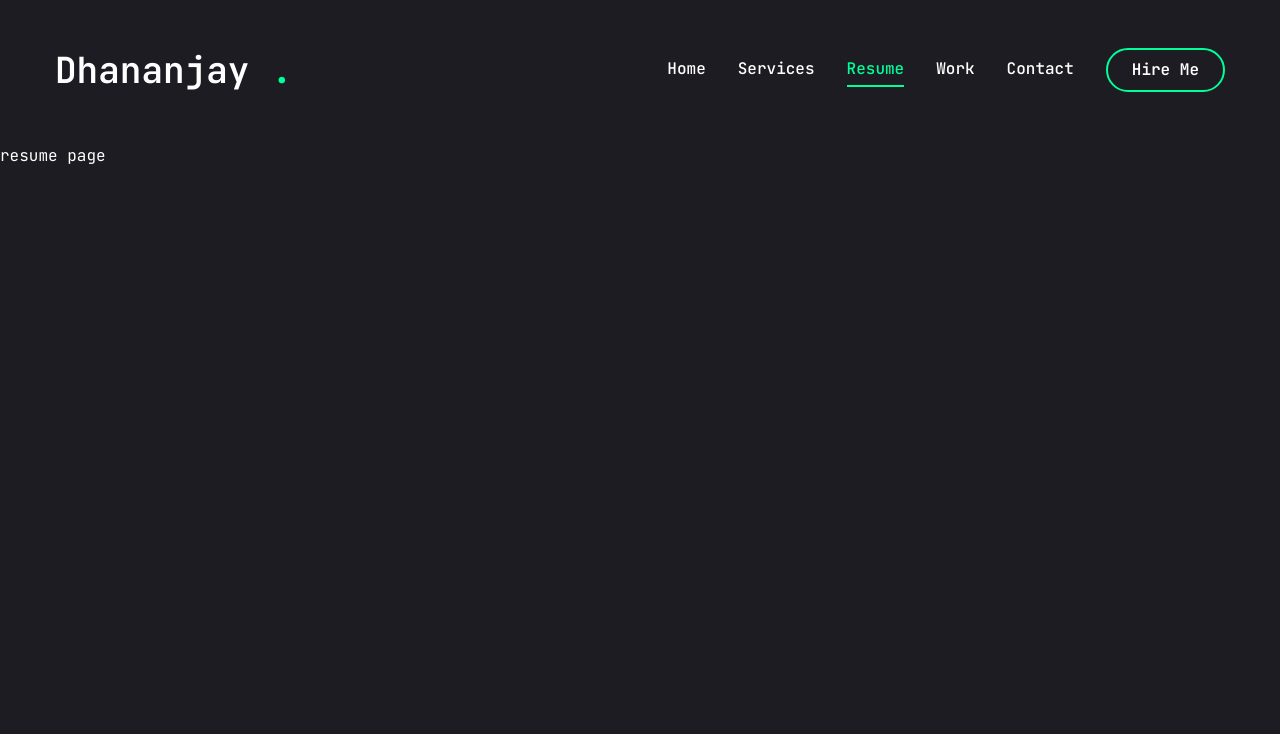
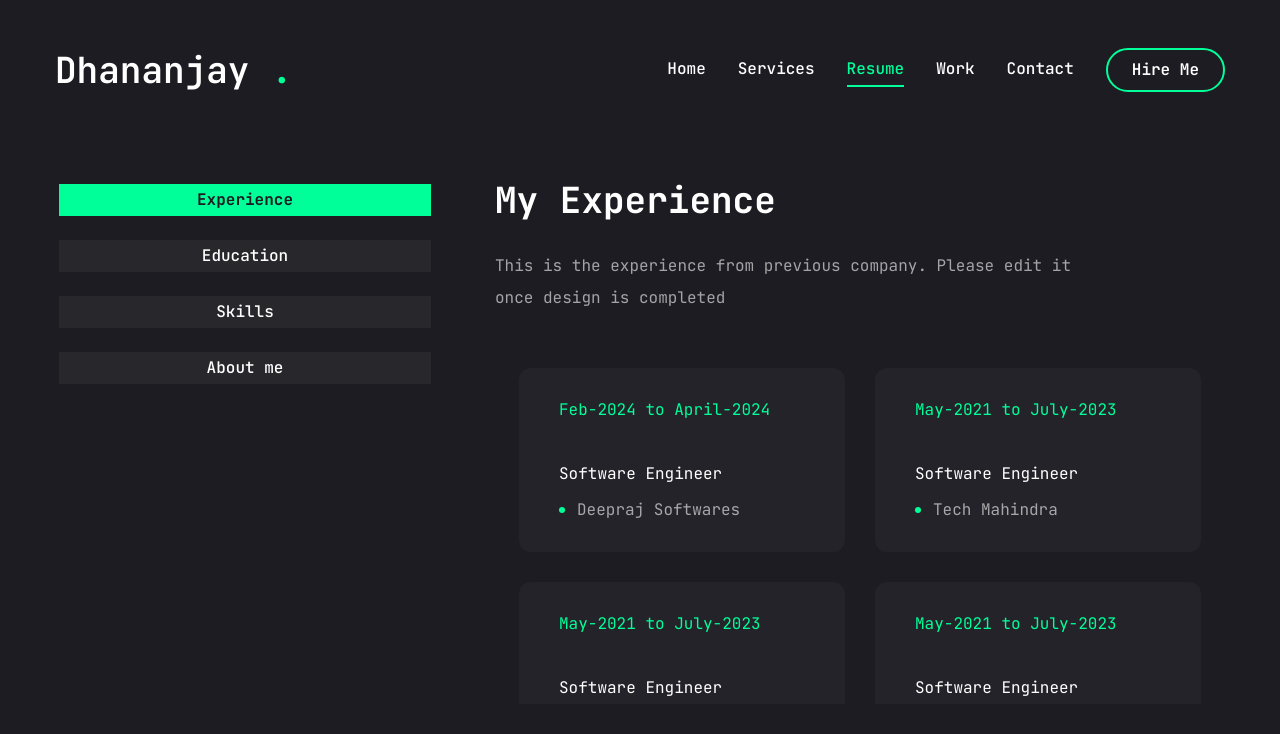
Before and after one commit to d2j1/portfolio, a Next.js app: page /resume in a window 1280 px wide. Shown: the top 734 px of the page. Built offline with nearby package versions, Linux system fonts and the light colour scheme.

Commit message:
resume page completed

```diff
--- a/app/globals.css
+++ b/app/globals.css
@@ -25,4 +25,10 @@
          .text-outline-hover {
            -webkit-text-stroke: 1px #00ff99;
          }
+
+                 .tab-trigger[data-state='active'] {
+                   background-color: white;
+
+                 }
+
   }
--- a/app/resume/page.jsx
+++ b/app/resume/page.jsx
@@ -41,7 +41,7 @@
     },
     {
       fieldName: "Email",
-      fieldValue: "dhananjayjadhav2151@gmail.com",
+      fieldValue: "dhananjayjadhav2151 @gmail.com",
     },
     {
       fieldName: "Language",
@@ -57,13 +57,28 @@
   items: [
     {
       company: "Deepraj Softwares",
-      Position: "Software Engineer",
+      position: "Software Engineer",
       duration: "Feb-2024 to April-2024",
     },
 
     {
       company: "Tech Mahindra",
-      Position: "Software Engineer",
+      position: "Software Engineer",
+      duration: "May-2021 to July-2023",
+    },
+    {
+      company: "Tech Mahindra",
+      position: "Software Engineer",
+      duration: "May-2021 to July-2023",
+    },
+    {
+      company: "Tech Mahindra",
+      position: "Software Engineer",
+      duration: "May-2021 to July-2023",
+    },
+    {
+      company: "Tech Mahindra",
+      position: "Software Engineer",
       duration: "May-2021 to July-2023",
     },
   ],
@@ -77,12 +92,12 @@
   items: [
     {
       institution: "Pune University",
-      degree: "Bachlor of Engineering",
+      degree: "Bachelor of Engineering",
       duration: "Aug-2016 to June-2020",
     },
     {
       institution: "Pune University",
-      degree: "Bachlor of Engineering",
+      degree: "Bachelor of Engineering",
       duration: "Aug-2016 to June-2020",
     },
   ],
@@ -147,7 +162,155 @@
 import { motion } from "framer-motion";
 
 const Resume = () => {
-  return <div>resume page</div>;
+  return (
+    <motion.div
+      initial={{ opacity: 0 }}
+      animate={{
+        opacity: 1,
+        transition: { delay: 2.4, duration: 0.4, ease: "easeIn" },
+      }}
+      className="min-h-[80vh] flex items-center justify-center py-12 xl:py-0 "
+    >
+      <div className="container mx-auto">
+        <Tabs
+          defaultValue="experience"
+          className="flex flex-col xl:flex-row gap-[60px]"
+        >
+          <TabsList className="flex flex-col w-full max-w-[380px] mx-auto xl:mx-0 gap-6">
+            <TabsTrigger value="experience" className="tab-trigger">
+              Experience
+            </TabsTrigger>
+            <TabsTrigger value="education" className="tab-trigger">
+              Education
+            </TabsTrigger>
+            <TabsTrigger value="skills" className="tab-trigger">
+              Skills
+            </TabsTrigger>
+            <TabsTrigger value="about" className="tab-trigger">
+              About me
+            </TabsTrigger>
+          </TabsList>
+          <div className="min-h-[70vh] w-full ">
+            <TabsContent value="experience" className="w-full">
+              <div className="flex flex-col gap-[30px] text-center xl:text-left ">
+                <h3 className="text-4xl font-bold">{experience.title}</h3>
+                <p className="max-w-[600px] text-white/60 mx-auto xl:mx-0">
+                  {experience.description}
+                </p>
+                <ScrollArea className="h-[360px] ">
+                  <ul className="grid grid-cols-1 lg:grid-cols-2 gap-[30px] p-6">
+                    {experience.items.map((item, index) => {
+                      return (
+                        <li
+                          key={index}
+                          className="bg-[#232329] h-[184px] py-6 px-10 rounded-xl flex flex-col justify-center items-center lg:items-start gap-1"
+                        >
+                          <span className="text-accent max-w-[260px] min-h-[60px] text-center lg:text-left ">
+                            {item.duration}
+                          </span>
+                          <h3>{item.position}</h3>
+                          <div className="flex items-center gap-3 ">
+                            <span className="w-[6px] h-[6px] rounded-full bg-accent"></span>
+                            <p className="text-white/60">{item.company}</p>
+                          </div>
+                        </li>
+                      );
+                    })}
+                  </ul>
+                </ScrollArea>
+              </div>
+            </TabsContent>
+
+            <TabsContent value="education" className="w-full">
+              <div className="flex flex-col gap-[30px] text-center xl:text-left ">
+                <h3 className="text-4xl font-bold">{education.title}</h3>
+                <p className="max-w-[600px] text-white/60 mx-auto xl:mx-0">
+                  {education.description}
+                </p>
+                <ScrollArea className="h-[360px] ">
+                  <ul className="grid grid-cols-1 lg:grid-cols-2 gap-[30px] p-6">
+                    {education.items.map((item, index) => {
+                      return (
+                        <li
+                          key={index}
+                          className="bg-[#232329] h-[184px] py-6 px-10 rounded-xl flex flex-col justify-center items-center lg:items-start gap-1"
+                        >
+                          <span className="text-accent max-w-[260px] min-h-[60px] text-center lg:text-left ">
+                            {item.duration}
+                          </span>
+                          <h3>{item.degree}</h3>
+                          <div className="flex items-center gap-3 ">
+                            <span className="w-[6px] h-[6px] rounded-full bg-accent"></span>
+                            <p className="text-white/60">{item.institution}</p>
+                          </div>
+                        </li>
+                      );
+                    })}
+                  </ul>
+                </ScrollArea>
+              </div>
+            </TabsContent>
+
+            <TabsContent value="skills" className="w-full h-full">
+              <div className="flex flex-col gap-[30px]">
+                <div className="flex flex-col gap-[30px] text-center xl:text-left ">
+                  <h3 className="text-4xl font-bold">{skills.title}</h3>
+                  <p className="max-w-[600px] text-white/60 mx-auto xl:mx-0">
+                    {skills.description}
+                  </p>
+                </div>
+                <ul className="grid grid-cols-2 sm:grid-cols-3 md:grid-cols-4 gap-4 xl:gap[30px] ">
+                  {skills.skillList.map((item, index) => {
+                    return (
+                      <li key={index}>
+                        <TooltipProvider delayDuration={100}>
+                          <Tooltip>
+                            <TooltipTrigger className="w-full h-[150px] bg-[#232329] rounded-xl flex justify-center items-center group">
+                              <div className="text-6xl group-hover:text-accent transition-all duration-300">
+                                {item.icon}
+                              </div>
+                            </TooltipTrigger>
+                            <TooltipContent>
+                              <p className="capitalize">{item.name}</p>
+                            </TooltipContent>
+                          </Tooltip>
+                        </TooltipProvider>
+                      </li>
+                    );
+                  })}
+                </ul>
+              </div>
+            </TabsContent>
+
+            <TabsContent
+              value="about"
+              className="w-full text-center xl:text-left "
+            >
+              <div className="flex flex-col gap-[30px]">
+                <h3 className="text-4xl font-bold ">{about.title}</h3>
+                <p className="max-w-[600px] text-white/60 mx-auto xl:mx-0">
+                  {about.description}
+                </p>
+                <ul className="grid grid-cols-1 xl:grid-cols-2 gap-y-6 max-w-[620px] mx-auto xl:mx-0">
+                  {about.info.map((item, index) => {
+                    return (
+                      <li
+                        key={index}
+                        className="flex items-center justify-center xl:justify-start gap-4 "
+                      >
+                        <span className="text-white/60">{item.fieldName}</span>
+                        <span className="text-xl">{item.fieldValue}</span>
+                      </li>
+                    );
+                  })}
+                </ul>
+              </div>
+            </TabsContent>
+          </div>
+        </Tabs>
+      </div>
+    </motion.div>
+  );
 };
 
 export default Resume;
--- a/components/ui/scroll-area.tsx
+++ b/components/ui/scroll-area.tsx
@@ -40,7 +40,7 @@
     )}
     {...props}
   >
-    <ScrollAreaPrimitive.ScrollAreaThumb className="relative flex-1 rounded-full bg-border" />
+    <ScrollAreaPrimitive.ScrollAreaThumb className="relative flex-1 rounded-full bg-accent dark:bg-slate-800" />
   </ScrollAreaPrimitive.ScrollAreaScrollbar>
 ))
 ScrollBar.displayName = ScrollAreaPrimitive.ScrollAreaScrollbar.displayName
--- a/components/ui/tabs.tsx
+++ b/components/ui/tabs.tsx
@@ -14,7 +14,7 @@
   <TabsPrimitive.List
     ref={ref}
     className={cn(
-      "inline-flex h-10 items-center justify-center rounded-md bg-muted p-1 text-muted-foreground",
+      "inline-flex h-auto rounded-md p-1 text-primary",
       className
     )}
     {...props}
@@ -29,7 +29,7 @@
   <TabsPrimitive.Trigger
     ref={ref}
     className={cn(
-      "inline-flex items-center justify-center whitespace-nowrap rounded-sm px-3 py-1.5 text-sm font-medium ring-offset-background transition-all focus-visible:outline-none focus-visible:ring-2 focus-visible:ring-ring focus-visible:ring-offset-2 disabled:pointer-events-none disabled:opacity-50 data-[state=active]:bg-background data-[state=active]:text-foreground data-[state=active]:shadow-sm",
+      "inline-flex items-center w-full bg-[#27272c] justify-center whitespace-nowrap text-white rounded-lg p3 text-balance font-medium ring-offset-white transition-all disabled:pointer-events-none disabled:opacity-50 data-[state=active]:bg-accent data-[state=active]:text-primary data-[state=active]:font-bold data-[state=active]:shadow-sm ",
       className
     )}
     {...props}
@@ -44,7 +44,7 @@
   <TabsPrimitive.Content
     ref={ref}
     className={cn(
-      "mt-2 ring-offset-background focus-visible:outline-none focus-visible:ring-2 focus-visible:ring-ring focus-visible:ring-offset-2",
+      "min-h-[480px] ring-offset-background focus-visible:outline-none focus-visible:ring-2 focus-visible:ring-ring focus-visible:ring-offset-2",
       className
     )}
     {...props}
```
